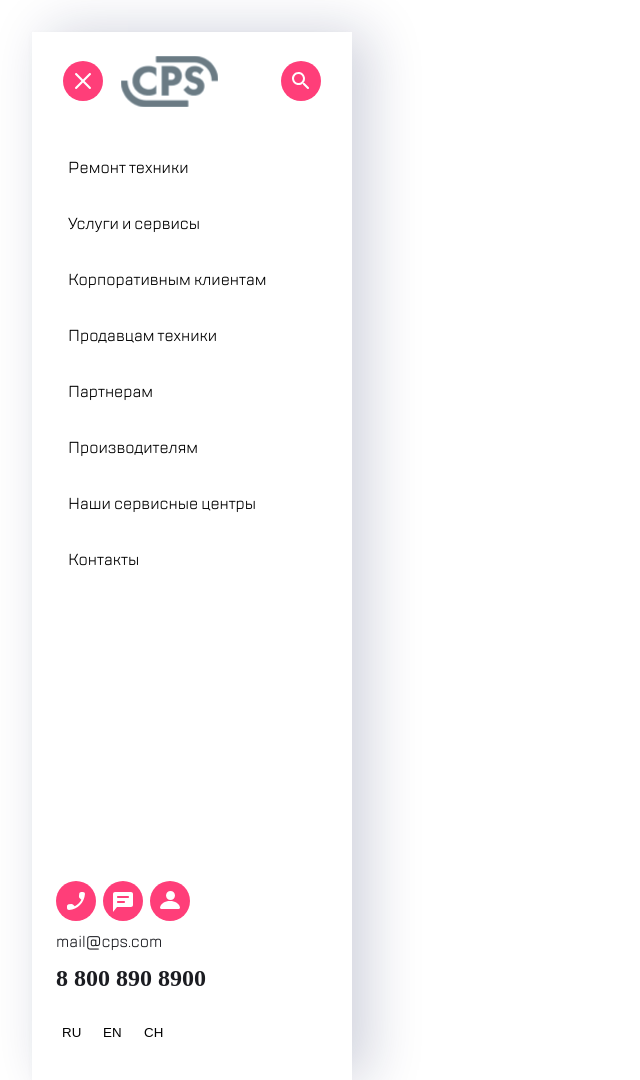
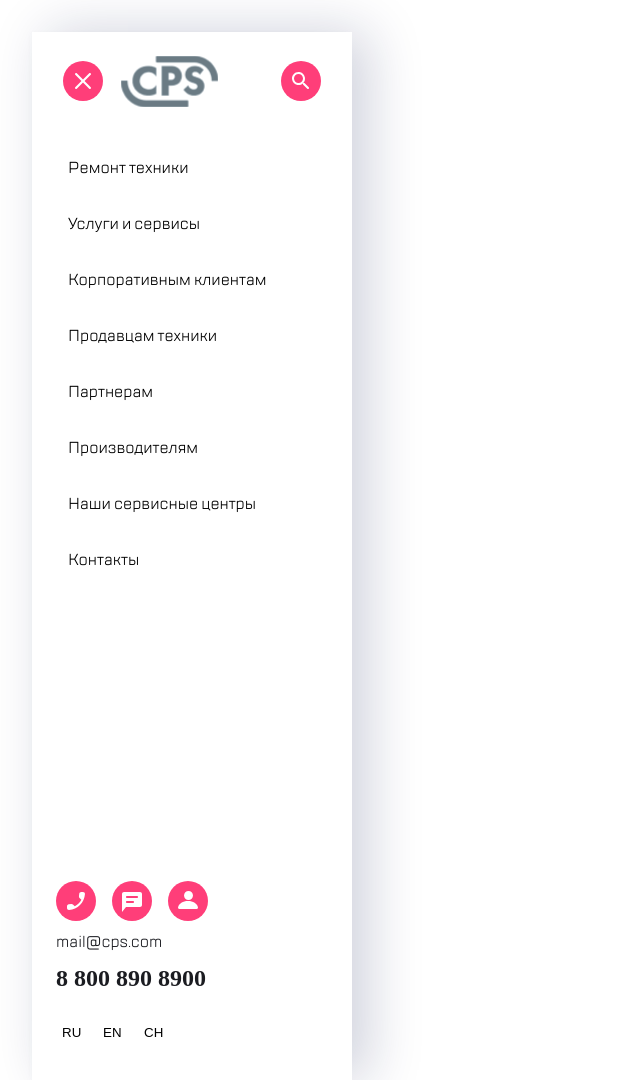
Before and after one commit to Ushakov341/github.io, a plain HTML site: page index.html in a window 1280 px wide. Shown: the whole page, without its empty margins (0-640 px from the left). Drawn offline with Linux system fonts and the light colour scheme.

Commit message:
Bug fix left menu2

```diff
--- a/style.css
+++ b/style.css
@@ -92,7 +92,7 @@
   display: flex;
   justify-content: flex-start;
   padding: 0;
-  gap: 7px;
+  gap: 16px;
 }
 
 .button {
```
